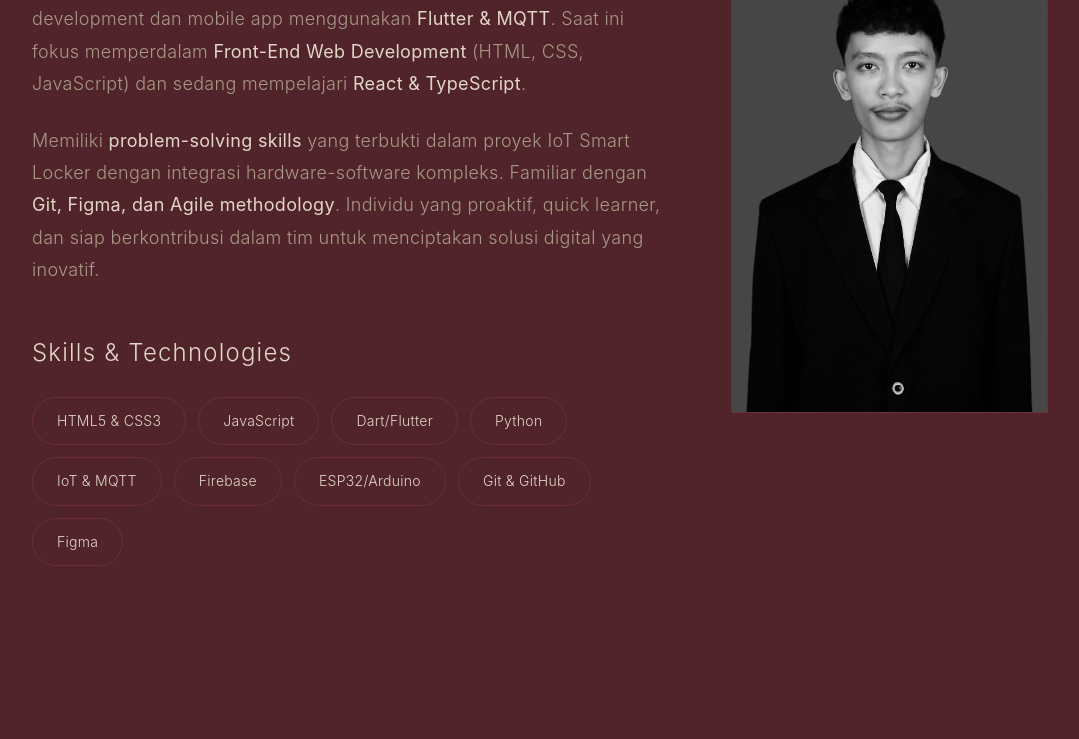
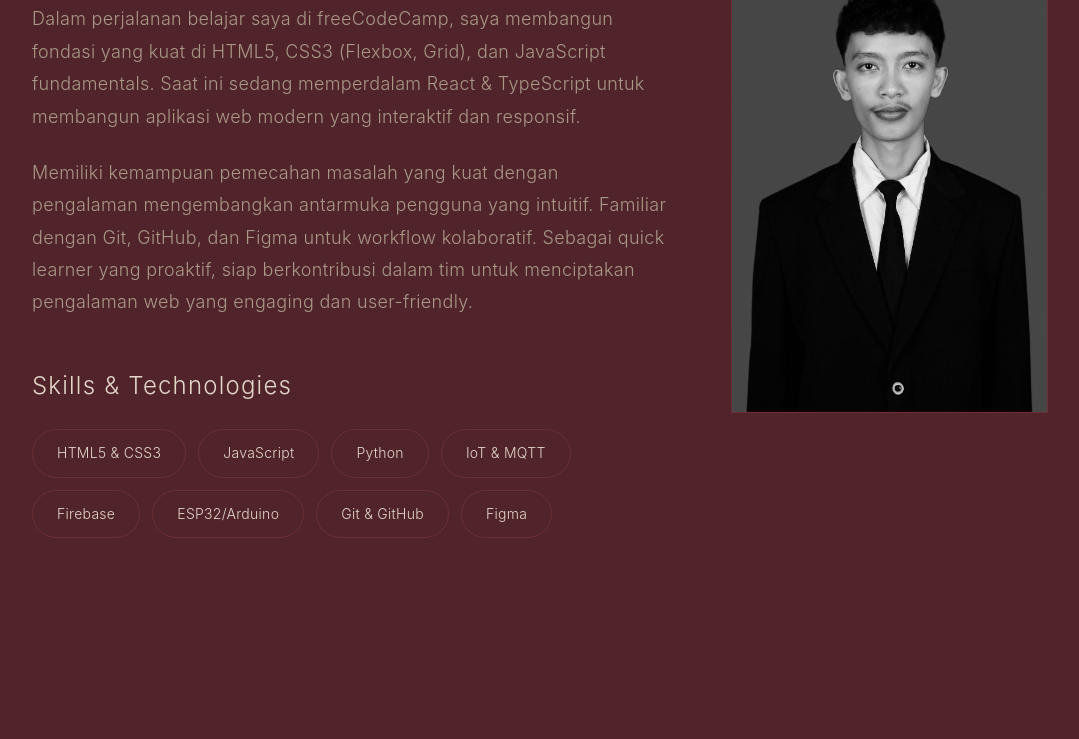
Before and after one commit to devSayed-spec/portfolio, a plain HTML site: page index.html in a window 1280 px wide. Shown: the part 2249-2988 px from the top of the page, without its empty margins (200-1279 px from the left). Drawn offline with Linux system fonts and the light colour scheme.

Commit message:
ganti taxt tentang saya

```diff
--- a/index.html
+++ b/index.html
@@ -9,7 +9,7 @@
 </head>
 
 <body data-theme="dark">
-    <!-- Desktop Sidebar Navigation -->
+
     <nav class="sidebar">
         <div class="sidebar-content">
             <div class="sidebar-top">
@@ -43,7 +43,6 @@
         </div>
     </nav>
 
-    <!-- Mobile Header -->
     <header class="mobile-header">
         <div class="logo">
             <svg width="40" height="40" viewBox="0 0 40 40" fill="none">
@@ -74,7 +73,6 @@
         </div>
     </header>
 
-    <!-- Mobile Menu -->
     <div class="mobile-menu" id="mobileMenu">
         <ul>
             <li><a href="#home" class="mobile-nav-link">Home</a></li>
@@ -84,12 +82,10 @@
         </ul>
     </div>
 
-    <!-- Glitch Overlay -->
     <div class="glitch-overlay" id="glitchOverlay"></div>
 
-    <!-- Main Content -->
     <main class="main-content">
-        <!-- Hero Section -->
+
         <section id="home" class="hero">
             <div class="hero-content">
                 <h1 class="hero-title">Sayed Furqan.</h1>
@@ -115,7 +111,6 @@
             </div>
         </section>
 
-        <!-- Projects Section -->
         <section id="projects" class="projects">
             <h2 class="section-title">Selected Projects</h2>
 
@@ -277,20 +272,17 @@
             </div>
         </section>
 
-        <!-- About Section -->
         <section id="about" class="about">
             <h2 class="section-title">Tentang Saya</h2>
             <div class="about-content">
                 <div class="about-text">
-                    <p>Halo! Saya <strong>Sayed Furqan</strong>, Fresh Graduate D4 Teknologi Rekayasa Komputer Jaringan (IPK 3.33) dengan pengalaman hands-on dalam IoT development dan mobile app menggunakan <strong>Flutter & MQTT</strong>. Saat ini fokus memperdalam <strong>Front-End Web Development</strong> (HTML, CSS, JavaScript) dan sedang mempelajari <strong>React & TypeScript</strong>.</p>
-                    <p>Memiliki <strong>problem-solving skills</strong> yang terbukti dalam proyek IoT Smart Locker dengan integrasi hardware-software kompleks. Familiar dengan <strong>Git, Figma, dan Agile methodology</strong>. Individu yang proaktif, quick learner, dan siap berkontribusi dalam tim untuk menciptakan solusi digital yang inovatif.</p>
-
+                    <p>Saya <strong>Sayed Furqan</strong>, lulusan baru D4 Teknologi Rekayasa Komputer Jaringan (IPK 3.33) yang berfokus pada <strong>Pengembangan Web Front-End</strong>. Dalam perjalanan belajar saya di freeCodeCamp, saya membangun fondasi yang kuat di HTML5, CSS3 (Flexbox, Grid), dan JavaScript fundamentals. Saat ini sedang memperdalam React & TypeScript untuk membangun aplikasi web modern yang interaktif dan responsif.</p>
+                    <p>Memiliki kemampuan pemecahan masalah yang kuat dengan pengalaman mengembangkan antarmuka pengguna yang intuitif. Familiar dengan Git, GitHub, dan Figma untuk workflow kolaboratif. Sebagai quick learner yang proaktif, siap berkontribusi dalam tim untuk menciptakan pengalaman web yang engaging dan user-friendly.</p>
                     <div class="skills-section">
                         <h3>Skills & Technologies</h3>
                         <div class="skills-tags">
                             <span class="skill-tag">HTML5 & CSS3</span>
                             <span class="skill-tag">JavaScript</span>
-                            <span class="skill-tag">Dart/Flutter</span>
                             <span class="skill-tag">Python</span>
                             <span class="skill-tag">IoT & MQTT</span>
                             <span class="skill-tag">Firebase</span>
@@ -308,7 +300,6 @@
             </div>
         </section>
 
-        <!-- Contact Section -->
         <section id="contact" class="contact">
             <h2 class="section-title">Get In Touch</h2>
             <div class="contact-content">
@@ -341,7 +332,6 @@
         </section>
     </main>
 
-    <!-- Project Detail Modal -->
     <div class="project-modal" id="projectModal">
         <button class="modal-close" id="modalClose">
             <svg width="32" height="32" viewBox="0 0 24 24" fill="none" stroke="currentColor" stroke-width="2">
@@ -350,11 +340,9 @@
             </svg>
         </button>
         <div class="modal-content" id="modalContent">
-            <!-- Content will be injected by JavaScript -->
         </div>
     </div>
 
-    <!-- Footer -->
     <footer class="footer">
         <p>© 2025 Sayed Furqan. Dirancang dan dibangun dengan penuh semangat.</p>
     </footer>
```
